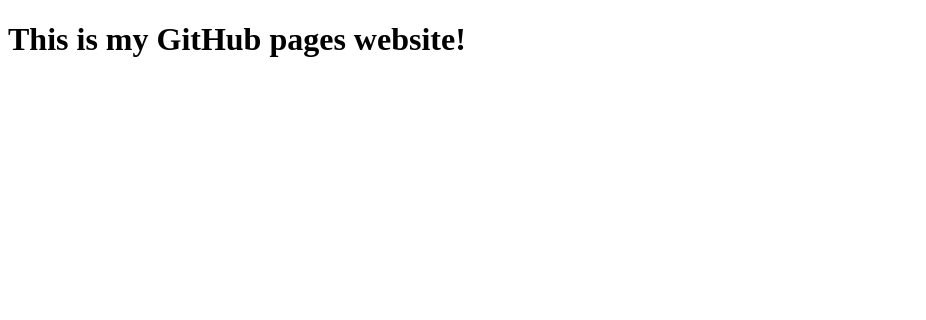
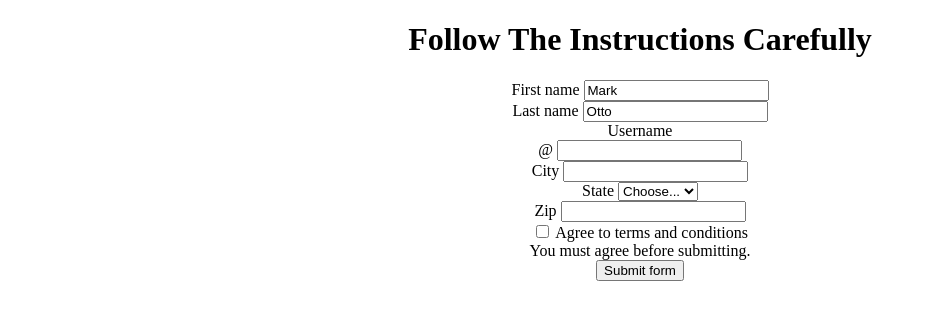
Before and after one commit to nuellG/nuellG.github.io, a plain HTML site: page index.html in a window 1280 px wide. Shown: the whole page, without its empty margins (0-926 px from the left). Drawn offline with Linux system fonts and the light colour scheme.

Commit message:
Added the body

```diff
--- a/index.html
+++ b/index.html
@@ -1,9 +1,101 @@
 <!DOCTYPE html>
 <html lang="eng">
   <head>
-    <title>My Site!</title>
+    <title>My Site</title>
   </head>
   <body>
-    <h1>This is my GitHub pages website!</h1>
+    <style>
+      h1 {
+        border: 100px;
+        opacity: 40;
+        text-align: center;
+      }
+
+      div {
+        color: black;
+        text-align: center;
+      }
+    </style>
+    <h1>Follow The Instructions Carefully</h1>
+    <form class="row g-3 needs-validation" novalidate>
+      <div class="col-md-4">
+        <label for="validationCustom01" class="form-label">First name</label>
+        <input
+          type="text"
+          class="form-control"
+          id="validationCustom01"
+          value="Mark"
+          required
+        />
+
+      <div class="col-md-4">
+        <label for="validationCustom02" class="form-label">Last name</label>
+        <input
+          type="text"
+          class="form-control"
+          id="validationCustom02"
+          value="Otto"
+          required
+        />
+
+      <div class="col-md-4">
+        <label for="validationCustomUsername" class="form-label"
+          >Username</label
+        >
+        <div class="input-group has-validation">
+          <span class="input-group-text" id="inputGroupPrepend">@</span>
+          <input
+            type="text"
+            class="form-control"
+            id="validationCustomUsername"
+            aria-describedby="inputGroupPrepend"
+            required
+          />
+
+
+      <div class="col-md-6">
+        <label for="validationCustom03" class="form-label">City</label>
+        <input
+          type="text"
+          class="form-control"
+          id="validationCustom03"
+          required
+        />
+
+      <div class="col-md-3">
+        <label for="validationCustom04" class="form-label">State</label>
+        <select class="form-select" id="validationCustom04" required>
+          <option selected disabled value="">Choose...</option>
+          <option>...</option>
+        </select>
+
+      <div class="col-md-3">
+        <label for="validationCustom05" class="form-label">Zip</label>
+        <input
+          type="text"
+          class="form-control"
+          id="validationCustom05"
+          required
+        />
+
+      <div class="col-12">
+        <div class="form-check">
+          <input
+            class="form-check-input"
+            type="checkbox"
+            value=""
+            id="invalidCheck"
+            required
+          />
+          <label class="form-check-label" for="invalidCheck">
+            Agree to terms and conditions
+          </label>
+          <div class="invalid-feedback">You must agree before submitting.</div>
+        </div>
+      </div>
+      <div class="col-12">
+        <button class="btn btn-primary" type="submit">Submit form</button>
+      </div>
+    </form>
   </body>
 </html>
```
